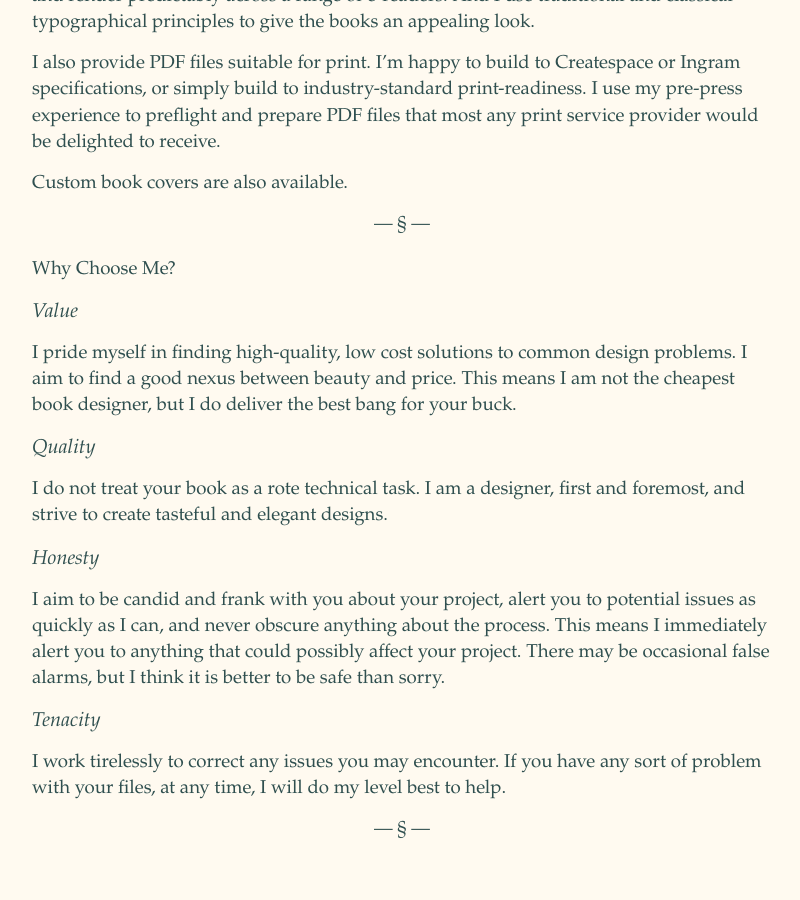
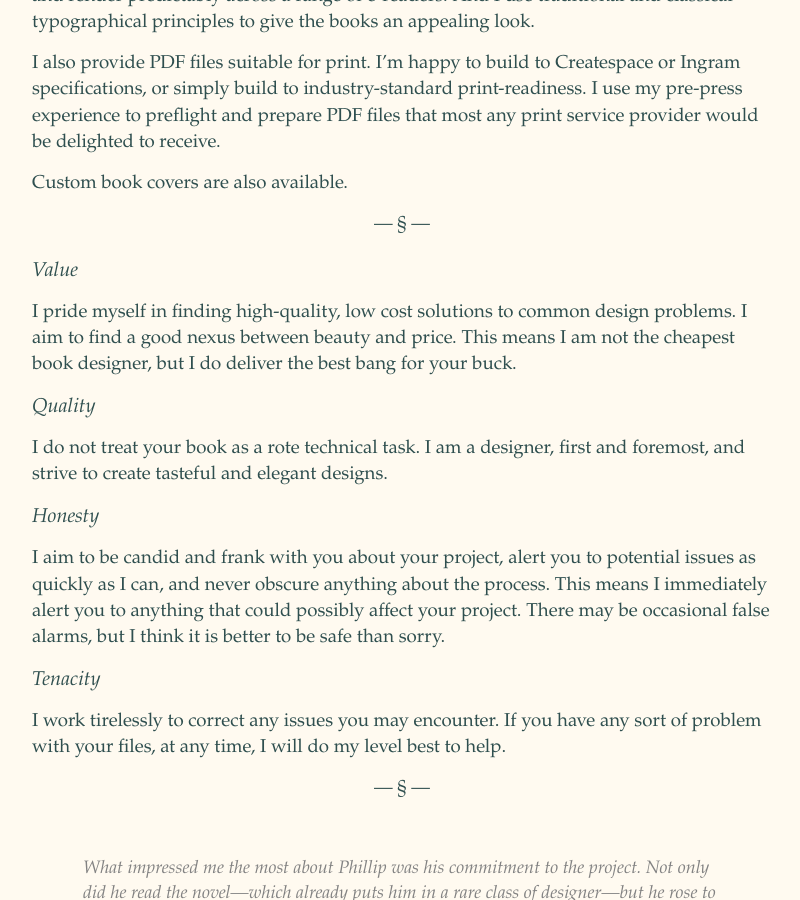
Before and after one commit to phillipgessert/phillipgessert.github.io, a Jekyll site: the page built from index.md, in a window 1280 px wide and 900 px high, scrolled down 585 px. Shown: the whole window, without its empty margins (238-1038 px from the left). Built offline with Jekyll 4.4.1, drawn with Linux system fonts in a browser that asks for light colours.

Commit message:
deleted why choose me

```diff
--- a/index.md
+++ b/index.md
@@ -13,8 +13,6 @@ I also provide PDF files suitable for print. I’m happy to build to Createspace
 Custom book covers are also available.
 
 ---
-
-Why Choose Me?
 
 #### Value
 
```
